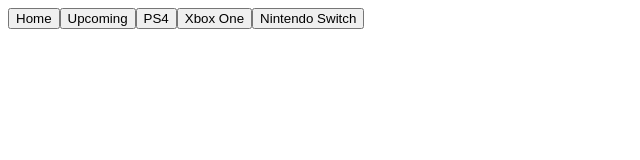
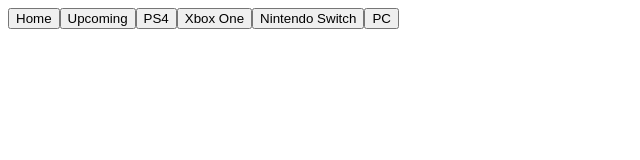
Before and after one commit to T-Mev/checkpoint, an Angular app in the folder src/main/checkpoint-frontend/: page / in a window 1280 px wide. Shown: the top 160 px of the page, without its empty margins (0-640 px from the left). Built offline with nearby package versions, Linux system fonts and the light colour scheme; no server answers.

Commit message:
Added PC section

```diff
--- a/src/main/checkpoint-frontend/src/app/components/header/header.component.html
+++ b/src/main/checkpoint-frontend/src/app/components/header/header.component.html
@@ -4,3 +4,4 @@
 <button (click)="toBrowse(48)">PS4</button>
 <button (click)="toBrowse(49)">Xbox One</button>
 <button (click)="toBrowse(130)">Nintendo Switch</button>
+<button (click)="toBrowse(6)">PC</button>
```
